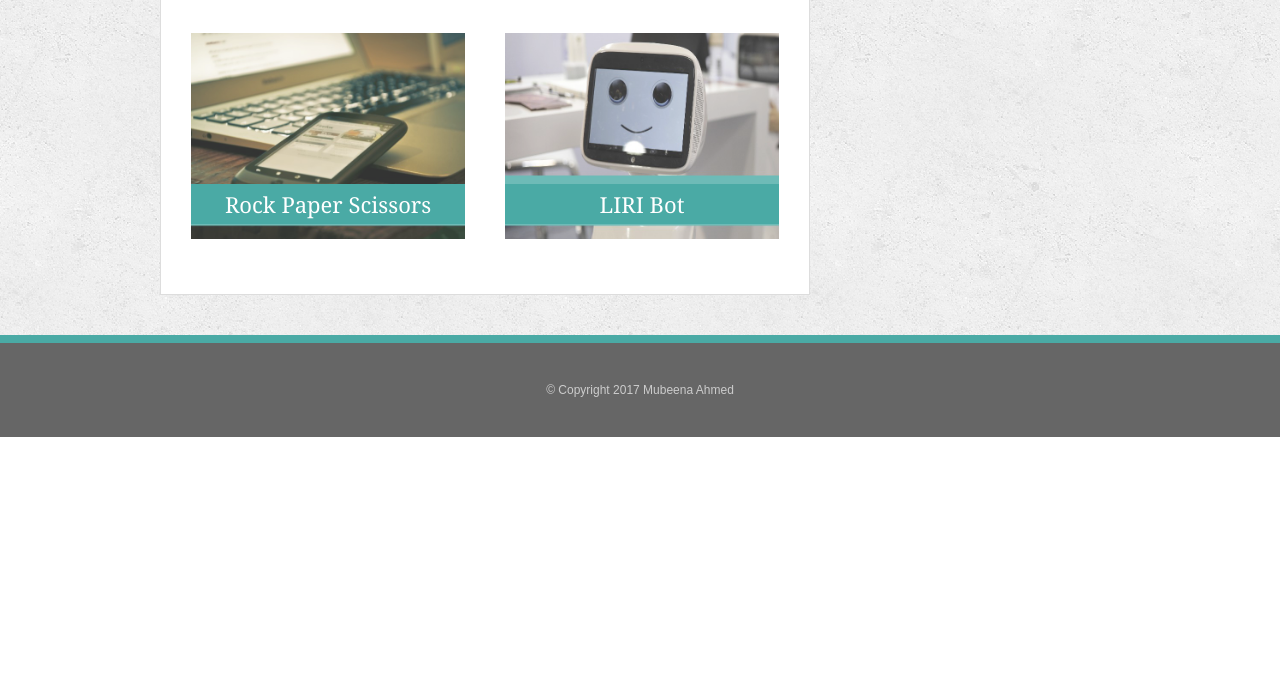
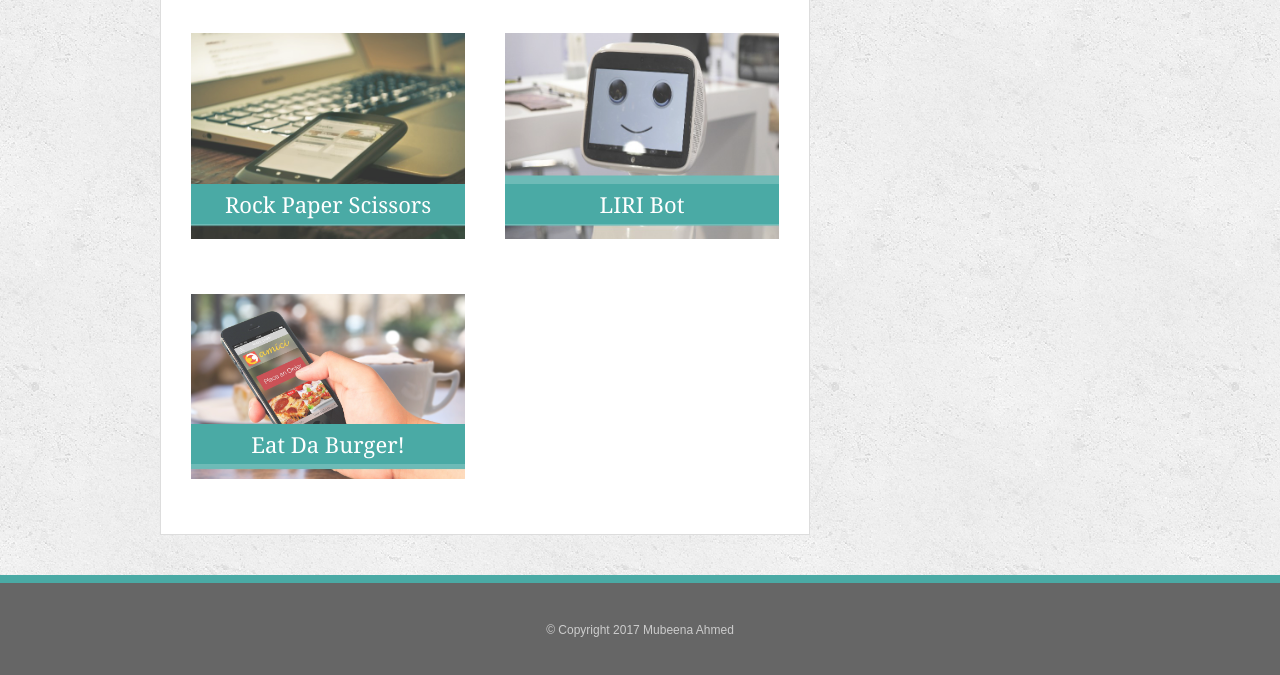
Before and after one commit to beenaej/Responsive-Portfolio, a plain HTML site: page portfolio.html in a window 1280 px wide. Shown: the part 771-1446 px from the top of the page. Before the commit the page ends 1208 px from the top, so only its background shows below. Drawn offline with Linux system fonts and the light colour scheme.

Commit message:
added restaurant app to portfolio

```diff
--- a/portfolio.html
+++ b/portfolio.html
@@ -71,6 +71,13 @@
 
      </div>
 
+     <div class="work">
+      <a href= "https://github.com/beenaej/burger"><img src="assets/images/restaurant_img.jpg" class="auth-image" alt="Eat Da Burger"></a>
+
+      <h3>Eat Da Burger!</h3>
+
+     </div>
+
   </section>
 
     <section class="sidebar">
```
Also changed, not shown: assets/images/LIRIbot_img.jpg (added), assets/images/restaurant_img.jpg (added).
